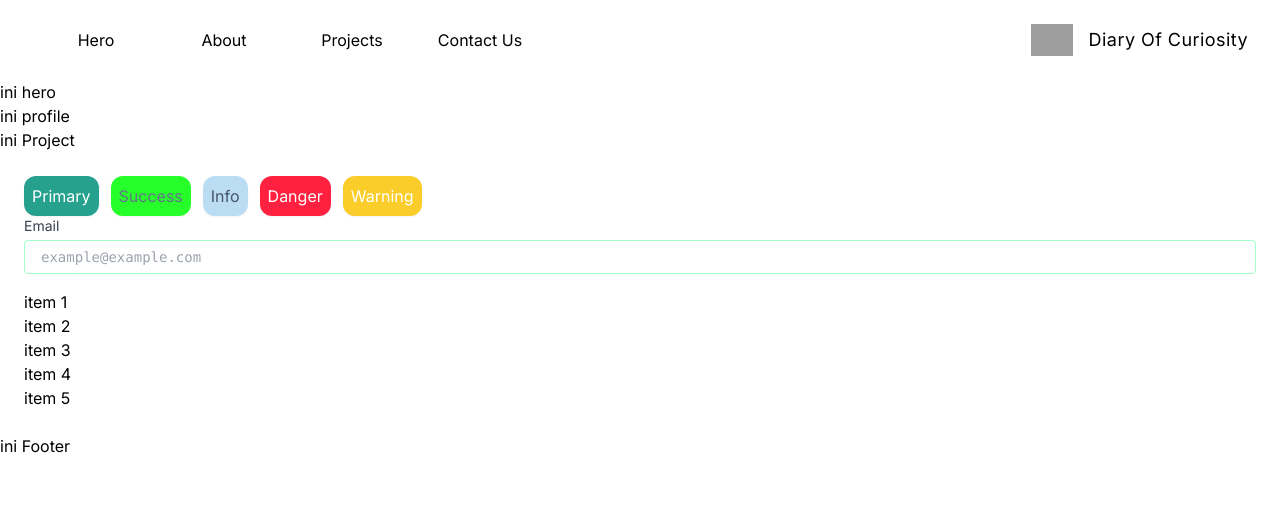
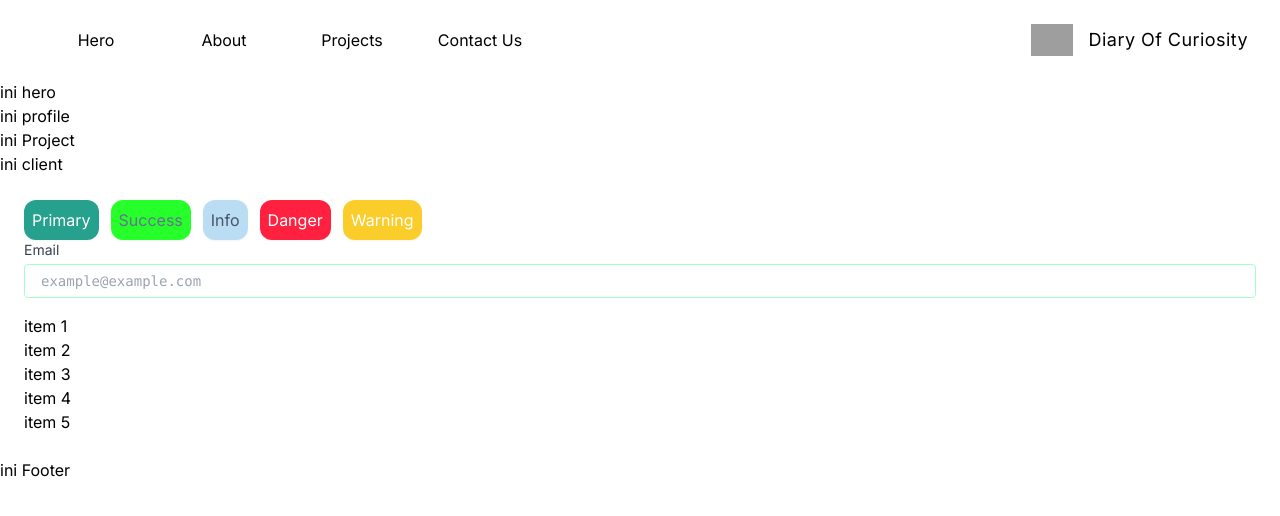
Before and after one commit to diaryoc/doc-portfolio, a Next.js app: page / in a window 1280 px wide. Shown: the top 516 px of the page. Built offline with nearby package versions, Linux system fonts and the light colour scheme; grey boxes are pictures that could not be loaded.

Commit message:
hotfix-create client section
Signed-off-by: diaryoc <diarycuriosity@gmail.com>

```diff
--- a/src/app/page.tsx
+++ b/src/app/page.tsx
@@ -4,6 +4,7 @@ import ListComponent from "@/components/component/listComponent";
 import HeroSection from "@/components/feature/heroSection";
 import ProfileSection from "@/components/feature/profileSection";
 import ProjectSection from "@/components/feature/projectSection";
+import ClientSection from "@/components/feature/clientSection";
 
 export default function Home() {
   const dataItem = [
@@ -33,6 +34,7 @@ export default function Home() {
       <HeroSection/>
       <ProfileSection/>
       <ProjectSection/>
+      <ClientSection/>
       <div className={"p-6"}>
         <Button typeName={"button"} className={"btn btn-primary mr-3"} name={"Primary"}/>
         <Button typeName={"button"} className={"btn btn-success mr-3"} name={"Success"}/>
--- a/src/components/feature/clientSection.tsx
+++ b/src/components/feature/clientSection.tsx
@@ -0,0 +1,5 @@
+export default function ClientSection(){
+    return(
+        <div>ini client</div>
+    )
+}
```
